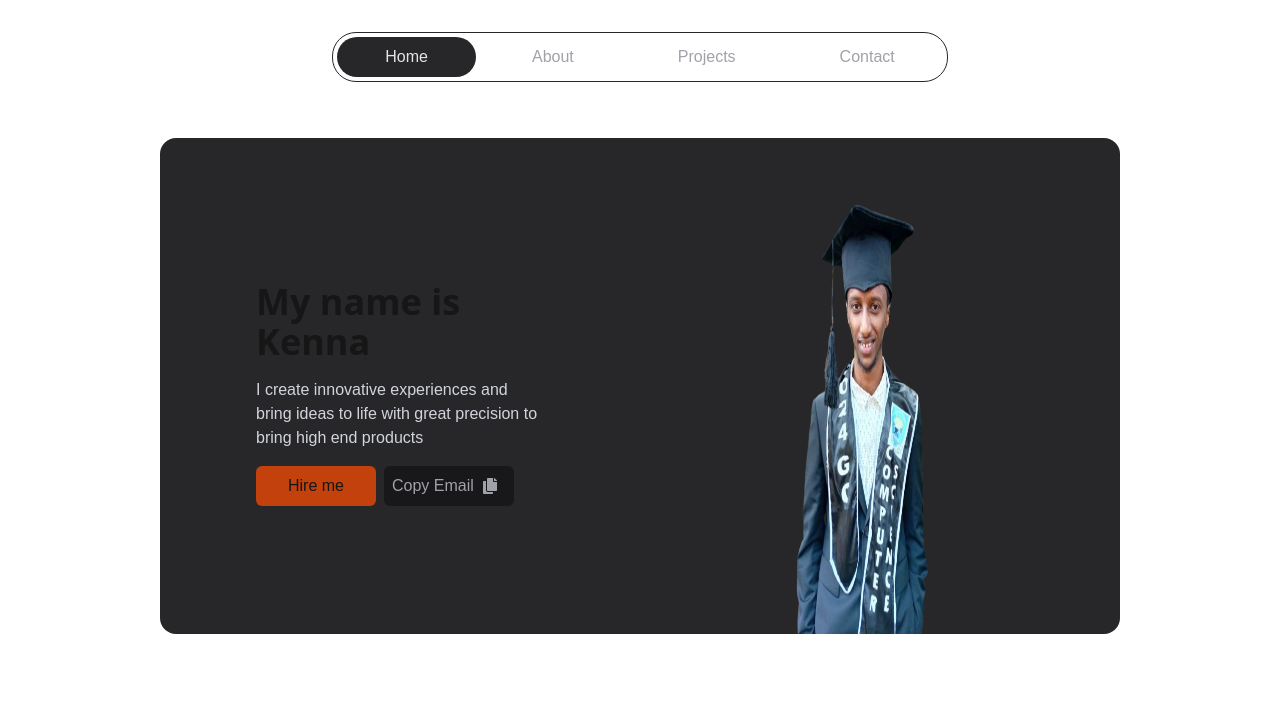
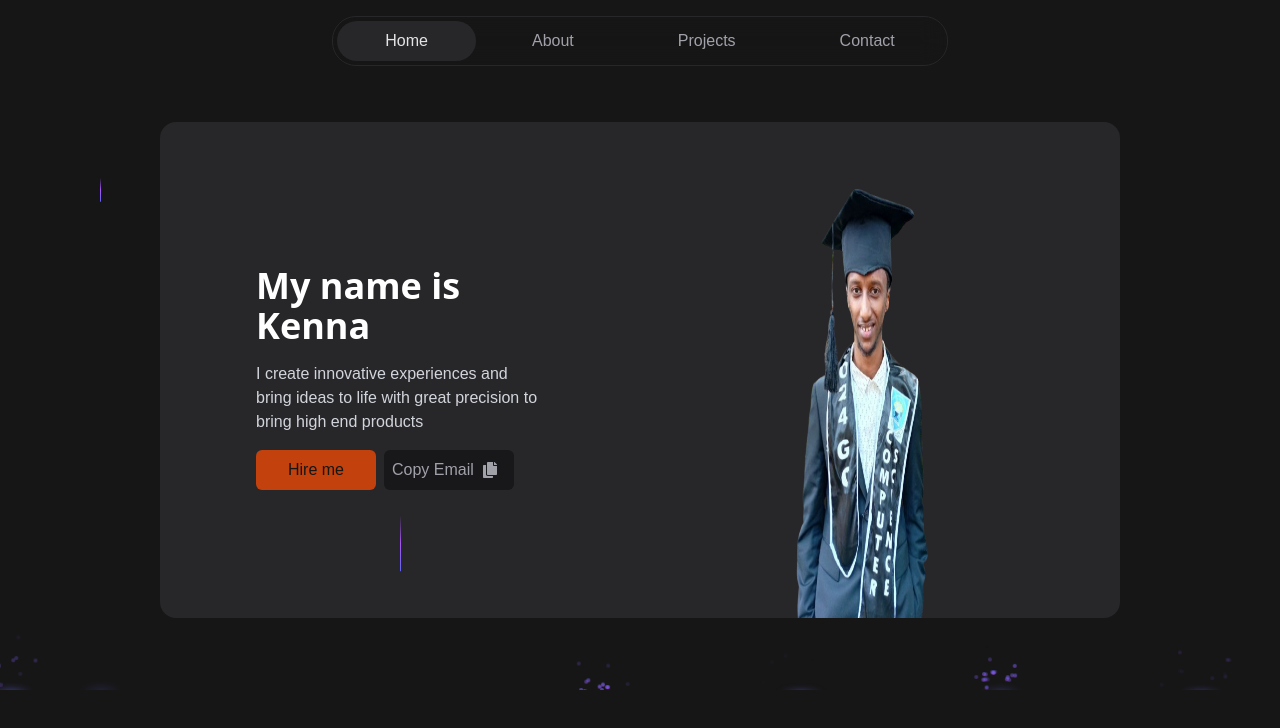
Before and after one commit to kennataddese6/portfolio, a Next.js app: page / in a window 1280 px wide. Shown: the top 728 px of the page. Built offline with nearby package versions, Linux system fonts and the light colour scheme.

Commit message:
add acetermity ui

```diff
--- a/app/globals.css
+++ b/app/globals.css
@@ -3,7 +3,7 @@
 @tailwind utilities;
 
 :root {
-  --background: #ffffff;
+  --background: #161616;
   --foreground: #161616;
 }
 body {
@@ -12,7 +12,7 @@
 @media (prefers-color-scheme: dark) {
   :root {
     --background: #161616;
-    --foreground: #ededed;
+    --foreground: #161616;
   }
 }
 
--- a/app/page.tsx
+++ b/app/page.tsx
@@ -1,21 +1,24 @@
-import Navbar from "./ui/navbar";
-import Image from "next/image";
-import me from "@/app/heroImage.png";
-import { FaCopy } from "react-icons/fa";
-
+import Navbar from './ui/navbar';
+import Image from 'next/image';
+import me from '@/app/heroImage.png';
+import { FaCopy } from 'react-icons/fa';
+import { BackgroundBeamsWithCollision } from './ui/background-beams';
 export default function Home() {
   return (
     <>
       <Navbar />
-      <section className="bg-zinc-800 grid grid-cols-2 rounded-2xl lg:w-3/4 mx-auto mt-6">
+      <BackgroundBeamsWithCollision
+        className="from-inherit"
+        children={
+          <section className="bg-zinc-800 grid grid-cols-2 rounded-2xl lg:w-3/4 mx-auto  ">
             <div className="lg:px-4 py-16">
               <div className="lg:px-4 xl:px-20 py-16 ">
-            <h1 className="text-4xl font-sans my-4 font-bold">
+                <h1 className="text-4xl font-sans my-4 font-bold text-white">
                   My name is Kenna
                 </h1>
                 <p className="my-4  text-gray-300">
-              I create innovative experiences and bring ideas to life with great{" "}
-              precision to bring high end products
+                  I create innovative experiences and bring ideas to life with
+                  great precision to bring high end products
                 </p>
                 <button className="bg-orange-700 py-2 px-8 rounded-md">
                   Hire me
@@ -29,6 +32,8 @@
               <Image src={me} alt="my Image" width={300} className="xl:w-2/4" />
             </div>
           </section>
+        }
+      />
     </>
   );
 }
--- /dev/null
+++ b/app/ui/background-beams.tsx
@@ -0,0 +1,259 @@
+'use client';
+import { cn } from '@/lib/utils';
+import { motion, AnimatePresence } from 'framer-motion';
+import React, { useRef, useState, useEffect } from 'react';
+
+export const BackgroundBeamsWithCollision = ({
+  children,
+  className,
+}: {
+  children: React.ReactNode;
+  className?: string;
+}) => {
+  const containerRef = useRef<HTMLDivElement>(null);
+  const parentRef = useRef<HTMLDivElement>(null);
+
+  const beams = [
+    {
+      initialX: 10,
+      translateX: 10,
+      duration: 7,
+      repeatDelay: 3,
+      delay: 2,
+    },
+    {
+      initialX: 600,
+      translateX: 600,
+      duration: 3,
+      repeatDelay: 3,
+      delay: 4,
+    },
+    {
+      initialX: 100,
+      translateX: 100,
+      duration: 7,
+      repeatDelay: 7,
+      className: 'h-6',
+    },
+    {
+      initialX: 400,
+      translateX: 400,
+      duration: 5,
+      repeatDelay: 14,
+      delay: 4,
+    },
+    {
+      initialX: 800,
+      translateX: 800,
+      duration: 11,
+      repeatDelay: 2,
+      className: 'h-20',
+    },
+    {
+      initialX: 1000,
+      translateX: 1000,
+      duration: 4,
+      repeatDelay: 2,
+      className: 'h-12',
+    },
+    {
+      initialX: 1200,
+      translateX: 1200,
+      duration: 6,
+      repeatDelay: 4,
+      delay: 2,
+      className: 'h-6',
+    },
+  ];
+
+  return (
+    <div
+      ref={parentRef}
+      className={cn(
+        ' h-96 md:h-[40rem] bg-gradient-to-b from-white to-neutral-100 dark:from-neutral-950 dark:to-neutral-800 relative flex items-center w-full justify-center overflow-hidden',
+        // h-screen if you want bigger
+        className,
+      )}
+    >
+      {beams.map(beam => (
+        <CollisionMechanism
+          key={beam.initialX + 'beam-idx'}
+          beamOptions={beam}
+          containerRef={containerRef}
+          parentRef={parentRef}
+        />
+      ))}
+
+      {children}
+      <div
+        ref={containerRef}
+        className="absolute bottom-0 bg-neutral-100 w-full inset-x-0 pointer-events-none"
+        style={{
+          boxShadow:
+            '0 0 24px rgba(34, 42, 53, 0.06), 0 1px 1px rgba(0, 0, 0, 0.05), 0 0 0 1px rgba(34, 42, 53, 0.04), 0 0 4px rgba(34, 42, 53, 0.08), 0 16px 68px rgba(47, 48, 55, 0.05), 0 1px 0 rgba(255, 255, 255, 0.1) inset',
+        }}
+      ></div>
+    </div>
+  );
+};
+
+const CollisionMechanism = React.forwardRef<
+  HTMLDivElement,
+  {
+    containerRef: React.RefObject<HTMLDivElement>;
+    parentRef: React.RefObject<HTMLDivElement>;
+    beamOptions?: {
+      initialX?: number;
+      translateX?: number;
+      initialY?: number;
+      translateY?: number;
+      rotate?: number;
+      className?: string;
+      duration?: number;
+      delay?: number;
+      repeatDelay?: number;
+    };
+  }
+>(({ parentRef, containerRef, beamOptions = {} }, ref) => {
+  const beamRef = useRef<HTMLDivElement>(null);
+  const [collision, setCollision] = useState<{
+    detected: boolean;
+    coordinates: { x: number; y: number } | null;
+  }>({
+    detected: false,
+    coordinates: null,
+  });
+  const [beamKey, setBeamKey] = useState(0);
+  const [cycleCollisionDetected, setCycleCollisionDetected] = useState(false);
+
+  useEffect(() => {
+    const checkCollision = () => {
+      if (
+        beamRef.current &&
+        containerRef.current &&
+        parentRef.current &&
+        !cycleCollisionDetected
+      ) {
+        const beamRect = beamRef.current.getBoundingClientRect();
+        const containerRect = containerRef.current.getBoundingClientRect();
+        const parentRect = parentRef.current.getBoundingClientRect();
+
+        if (beamRect.bottom >= containerRect.top) {
+          const relativeX =
+            beamRect.left - parentRect.left + beamRect.width / 2;
+          const relativeY = beamRect.bottom - parentRect.top;
+
+          setCollision({
+            detected: true,
+            coordinates: {
+              x: relativeX,
+              y: relativeY,
+            },
+          });
+          setCycleCollisionDetected(true);
+        }
+      }
+    };
+
+    const animationInterval = setInterval(checkCollision, 50);
+
+    return () => clearInterval(animationInterval);
+  }, [cycleCollisionDetected, containerRef]);
+
+  useEffect(() => {
+    if (collision.detected && collision.coordinates) {
+      setTimeout(() => {
+        setCollision({ detected: false, coordinates: null });
+        setCycleCollisionDetected(false);
+      }, 2000);
+
+      setTimeout(() => {
+        setBeamKey(prevKey => prevKey + 1);
+      }, 2000);
+    }
+  }, [collision]);
+
+  return (
+    <>
+      <motion.div
+        key={beamKey}
+        ref={beamRef}
+        animate="animate"
+        initial={{
+          translateY: beamOptions.initialY || '-200px',
+          translateX: beamOptions.initialX || '0px',
+          rotate: beamOptions.rotate || 0,
+        }}
+        variants={{
+          animate: {
+            translateY: beamOptions.translateY || '1800px',
+            translateX: beamOptions.translateX || '0px',
+            rotate: beamOptions.rotate || 0,
+          },
+        }}
+        transition={{
+          duration: beamOptions.duration || 8,
+          repeat: Infinity,
+          repeatType: 'loop',
+          ease: 'linear',
+          delay: beamOptions.delay || 0,
+          repeatDelay: beamOptions.repeatDelay || 0,
+        }}
+        className={cn(
+          'absolute left-0 top-20 m-auto h-14 w-px rounded-full bg-gradient-to-t from-indigo-500 via-purple-500 to-transparent',
+          beamOptions.className,
+        )}
+      />
+      <AnimatePresence>
+        {collision.detected && collision.coordinates && (
+          <Explosion
+            key={`${collision.coordinates.x}-${collision.coordinates.y}`}
+            className=""
+            style={{
+              left: `${collision.coordinates.x}px`,
+              top: `${collision.coordinates.y}px`,
+              transform: 'translate(-50%, -50%)',
+            }}
+          />
+        )}
+      </AnimatePresence>
+    </>
+  );
+});
+
+CollisionMechanism.displayName = 'CollisionMechanism';
+
+const Explosion = ({ ...props }: React.HTMLProps<HTMLDivElement>) => {
+  const spans = Array.from({ length: 20 }, (_, index) => ({
+    id: index,
+    initialX: 0,
+    initialY: 0,
+    directionX: Math.floor(Math.random() * 80 - 40),
+    directionY: Math.floor(Math.random() * -50 - 10),
+  }));
+
+  return (
+    <div {...props} className={cn('absolute z-50 h-2 w-2', props.className)}>
+      <motion.div
+        initial={{ opacity: 0 }}
+        animate={{ opacity: 1 }}
+        exit={{ opacity: 0 }}
+        transition={{ duration: 1.5, ease: 'easeOut' }}
+        className="absolute -inset-x-10 top-0 m-auto h-2 w-10 rounded-full bg-gradient-to-r from-transparent via-indigo-500 to-transparent blur-sm"
+      ></motion.div>
+      {spans.map(span => (
+        <motion.span
+          key={span.id}
+          initial={{ x: span.initialX, y: span.initialY, opacity: 1 }}
+          animate={{
+            x: span.directionX,
+            y: span.directionY,
+            opacity: 0,
+          }}
+          transition={{ duration: Math.random() * 1.5 + 0.5, ease: 'easeOut' }}
+          className="absolute h-1 w-1 rounded-full bg-gradient-to-b from-indigo-500 to-purple-500"
+        />
+      ))}
+    </div>
+  );
+};
--- a/app/ui/navbar.tsx
+++ b/app/ui/navbar.tsx
@@ -1,6 +1,6 @@
 export default function Navbar() {
   return (
-    <nav className="py-8 flex sticky top-0">
+    <nav className="flex sticky top-4 z-10">
       <ul className="border border-zinc-800 flex justify-between mx-auto  rounded-3xl w-auto backdrop-blur-md">
         <li className="bg-zinc-800 px-12 py-2 m-1 rounded-3xl cursor-pointer text-zinc-200">
           Home
--- /dev/null
+++ b/lib/utils.ts
@@ -0,0 +1,6 @@
+import { ClassValue, clsx } from 'clsx';
+import { twMerge } from 'tailwind-merge';
+
+export function cn(...inputs: ClassValue[]) {
+  return twMerge(clsx(inputs));
+}
--- a/package.json
+++ b/package.json
@@ -9,10 +9,14 @@
     "lint": "next lint"
   },
   "dependencies": {
+    "@tabler/icons-react": "^3.19.0",
+    "clsx": "^2.1.1",
+    "framer-motion": "^11.11.9",
     "next": "14.2.13",
     "react": "^18",
     "react-dom": "^18",
-    "react-icons": "^5.3.0"
+    "react-icons": "^5.3.0",
+    "tailwind-merge": "^2.5.4"
   },
   "devDependencies": {
     "@types/node": "^20",
--- a/tailwind.config.ts
+++ b/tailwind.config.ts
@@ -1,19 +1,38 @@
-import type { Config } from "tailwindcss";
+import type { Config } from 'tailwindcss';
+const defaultTheme = require('tailwindcss/defaultTheme');
+
+const colors = require('tailwindcss/colors');
+const {
+  default: flattenColorPalette,
+} = require('tailwindcss/lib/util/flattenColorPalette');
+
+/** @type {import('tailwindcss').Config} */
 
 const config: Config = {
   content: [
-    "./pages/**/*.{js,ts,jsx,tsx,mdx}",
-    "./components/**/*.{js,ts,jsx,tsx,mdx}",
-    "./app/**/*.{js,ts,jsx,tsx,mdx}",
+    './pages/**/*.{js,ts,jsx,tsx,mdx}',
+    './components/**/*.{js,ts,jsx,tsx,mdx}',
+    './app/**/*.{js,ts,jsx,tsx,mdx}',
   ],
+  darkMode: 'class',
   theme: {
     extend: {
       colors: {
-        background: "var(--background)",
-        foreground: "var(--foreground)",
+        background: 'var(--background)',
+        foreground: 'var(--foreground)',
       },
     },
   },
-  plugins: [],
+  plugins: [addVariablesForColors],
 };
+function addVariablesForColors({ addBase, theme }: any) {
+  let allColors = flattenColorPalette(theme('colors'));
+  let newVars = Object.fromEntries(
+    Object.entries(allColors).map(([key, val]) => [`--${key}`, val]),
+  );
+
+  addBase({
+    ':root': newVars,
+  });
+}
 export default config;
```
Also changed, not shown: 1 other file (tests, documents, lock files or other folders). Lines whose indentation alone changed are shown as unchanged.
